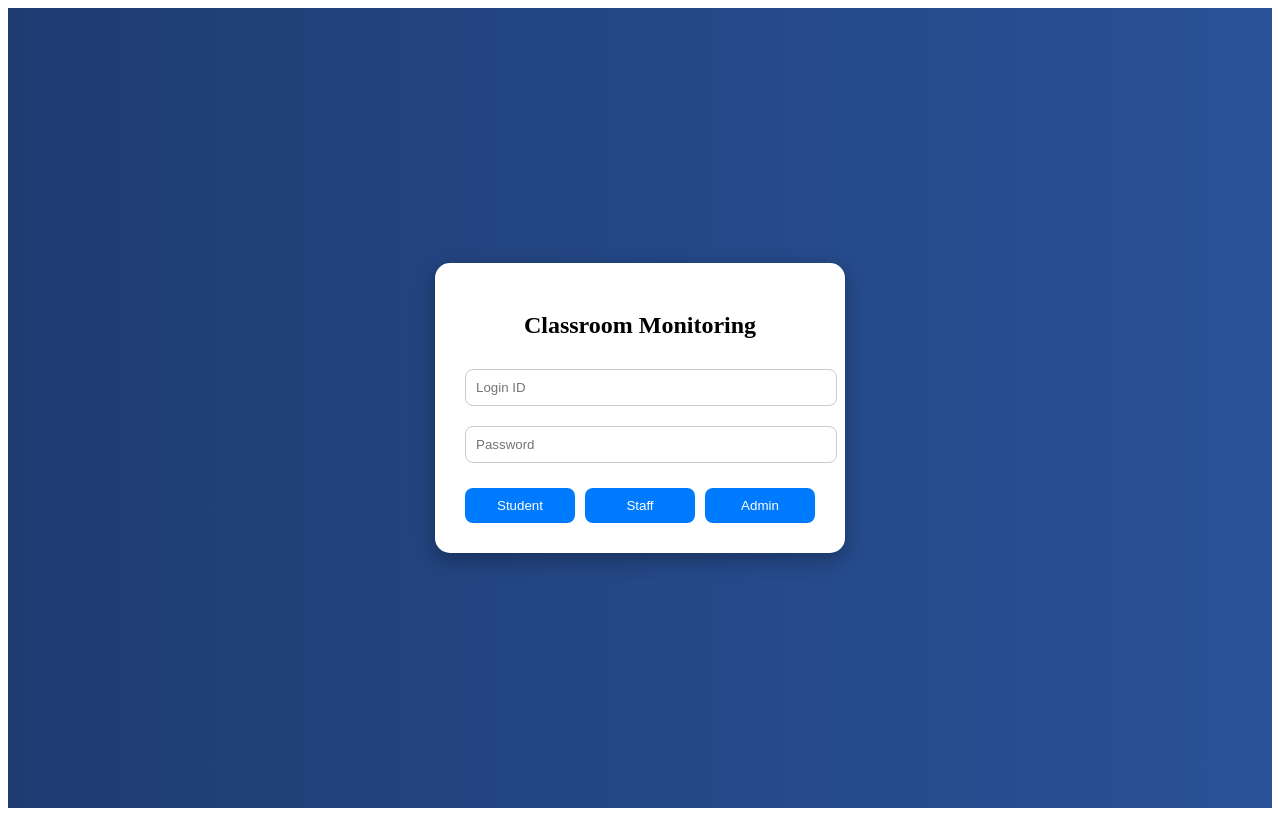
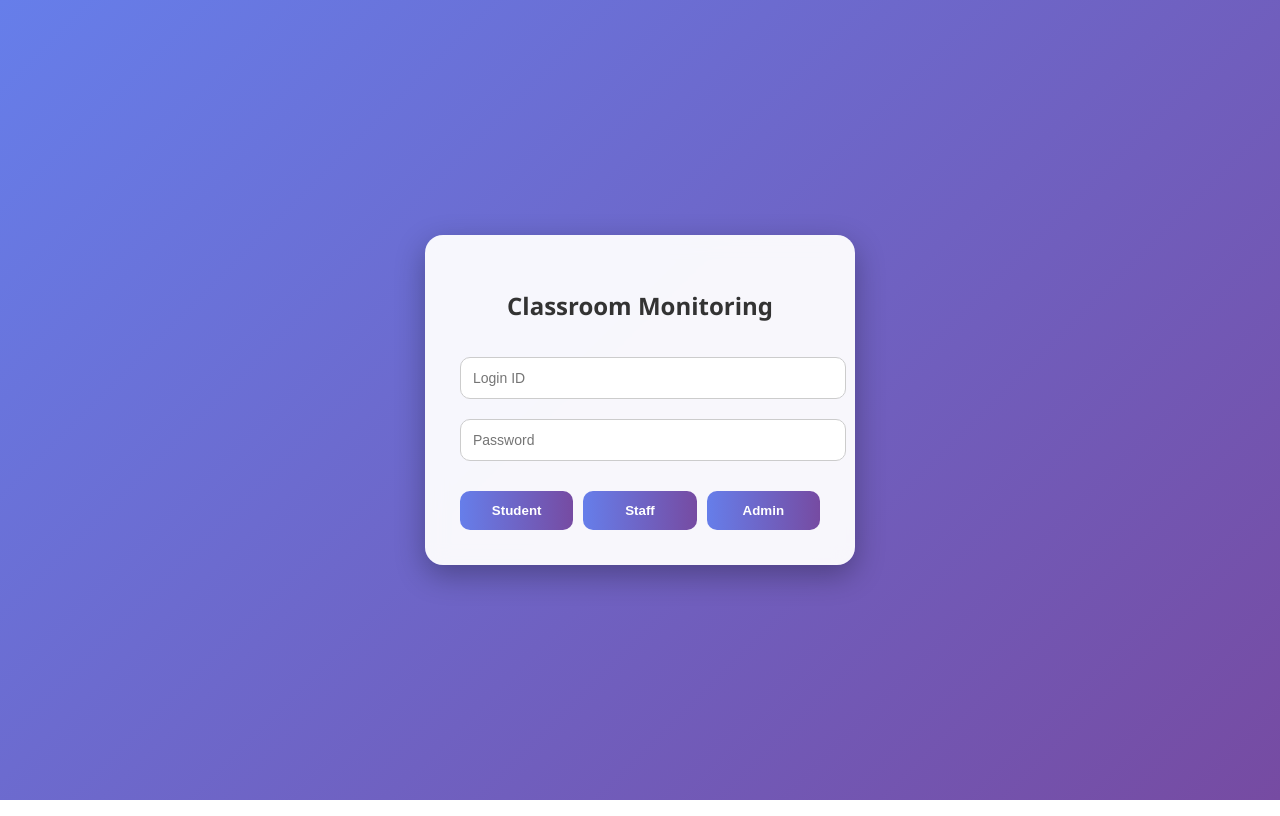
Before and after one commit to NARAYANI105/Classroom-_Monitoring_Web-_System, a plain HTML site: page index.html in a window 1280 px wide. Drawn offline with Linux system fonts and the light colour scheme.

Commit message:
Update style.css

```diff
--- a/style.css
+++ b/style.css
@@ -1,65 +1,85 @@
+/* FULL SCREEN BACKGROUND */
+body{
+    margin:0;
+    font-family:'Segoe UI', sans-serif;
+    height:100vh;
+    background:linear-gradient(135deg, #667eea, #764ba2);
+}
 
-
-/* FULL SCREEN BLUE BACKGROUND */
+/* CENTER EVERYTHING */
 .main-container{
-    height:100vh;
+    height:100%;
     display:flex;
     justify-content:center;
     align-items:center;
-    background:linear-gradient(to right, #1e3c72, #2a5298);
 }
 
-/* LOGIN BOX CENTER */
+/* LOGIN CARD */
 .login-card{
-    width:350px;
-    padding:30px;
-    background:white;
-    border-radius:15px;
+    width:360px;
+    padding:35px;
+    background:rgba(255,255,255,0.95);
+    border-radius:18px;
+    box-shadow:0 10px 30px rgba(0,0,0,0.3);
     text-align:center;
-    box-shadow:0 6px 20px rgba(0,0,0,0.3);
+    backdrop-filter:blur(10px);
 }
 
 /* TITLE */
 .login-card h2{
-    margin-bottom:20px;
+    margin-bottom:25px;
+    color:#333;
 }
 
-/* INPUT */
+/* INPUT FIELDS */
 .login-card input{
     width:100%;
-    padding:10px;
+    padding:12px;
     margin:10px 0;
-    border-radius:8px;
+    border-radius:10px;
     border:1px solid #ccc;
+    font-size:14px;
+    transition:0.3s;
+}
+
+/* INPUT FOCUS */
+.login-card input:focus{
+    border-color:#667eea;
+    outline:none;
+    box-shadow:0 0 5px rgba(102,126,234,0.5);
 }
 
 /* BUTTON GROUP */
 .btn-group{
     display:flex;
     gap:10px;
-    margin-top:15px;
+    margin-top:20px;
 }
 
-/* 3 EQUAL BUTTONS */
+/* BUTTON STYLE */
 .btn-group button{
     flex:1;
-    padding:10px;
-    background:#007bff;
+    padding:12px;
+    border:none;
+    border-radius:10px;
+    background:linear-gradient(to right, #667eea, #764ba2);
     color:white;
-    border:none;
-    border-radius:8px;
+    font-weight:bold;
     cursor:pointer;
+    transition:0.3s;
 }
 
-/* HOVER */
+/* BUTTON HOVER */
 .btn-group button:hover{
-    background:#0056b3;
+    transform:translateY(-2px);
+    box-shadow:0 5px 15px rgba(0,0,0,0.2);
 }
 
-/* ERROR */
+/* ERROR MESSAGE */
 #error-msg{
     color:red;
     font-size:14px;
+    margin-top:5px;
 }
 /* ================= SIDE PAGE ================= */
 .title{
```
